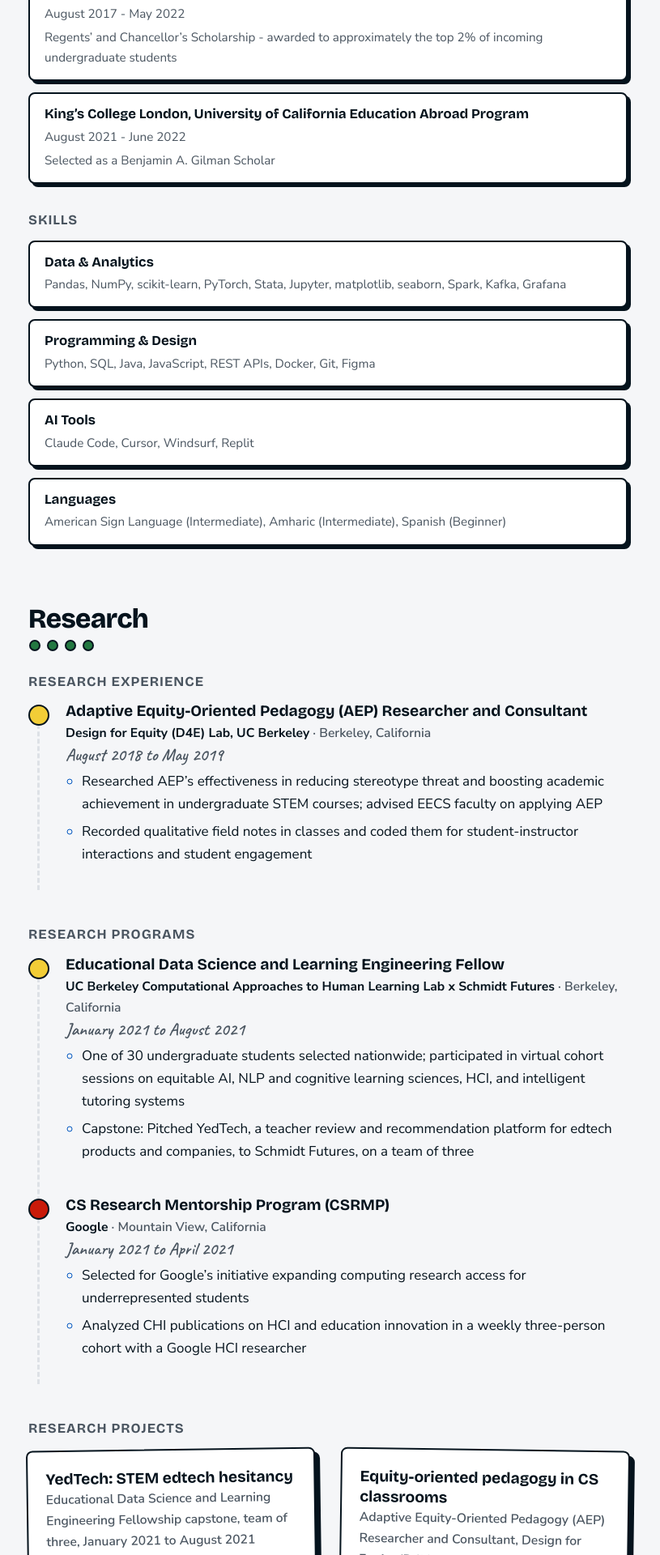
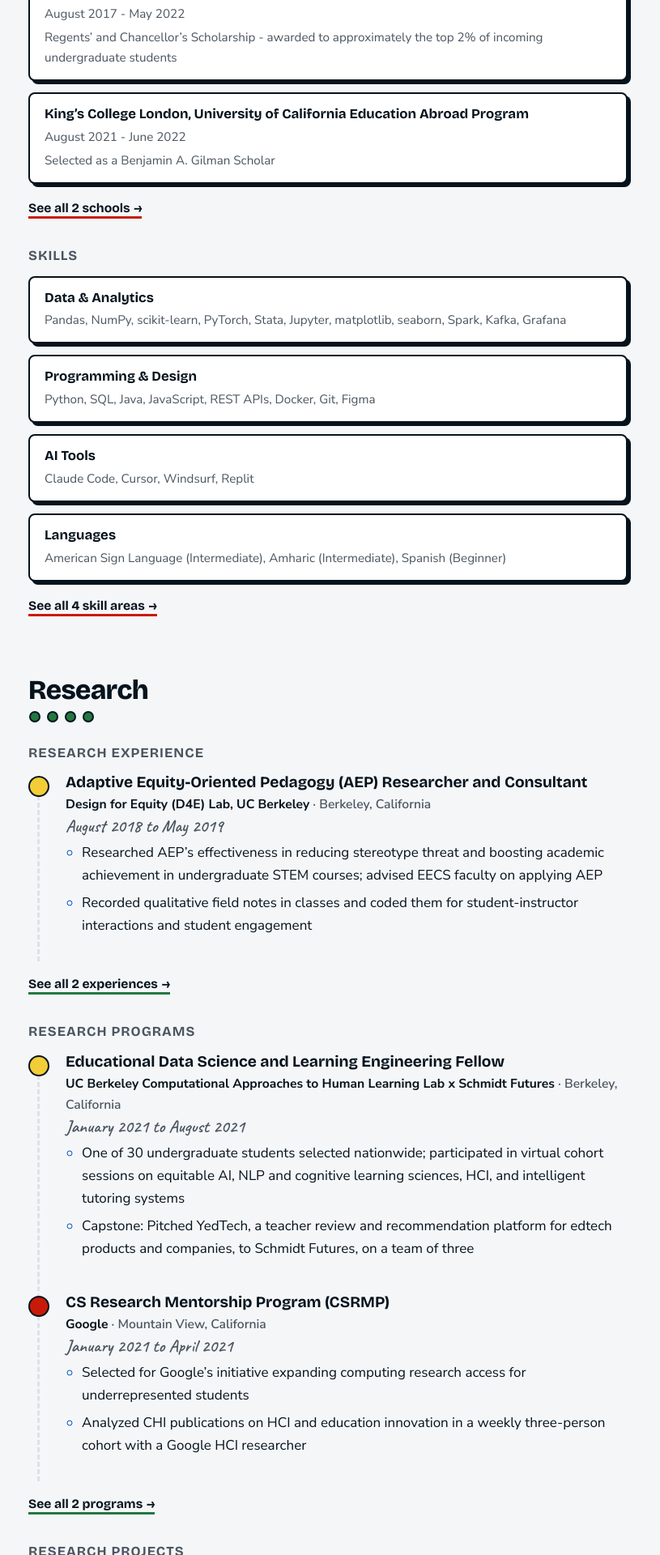
Before and after one commit to sarah-adebabay/sarah-adebabay.github.io, a Jekyll site: the page built from _pages/about.md, in a window 1280 px wide. Shown: the part 1581-3501 px from the top of the page at 81% size, without its empty margins (77-892 px from the left). Built offline with Jekyll 4.4.1, drawn with Linux system fonts in a browser that asks for light colours; some of the changed text lies outside the part shown.

Commit message:
Add a See all link under each home subsection
Each subsection on the home page now ends with a link such as
"See all 6 experiences" that opens the CV at that subsection. Counts
come from the data files, so they stay right as entries are added.

Co-Authored-By: Claude Opus 5.5 <noreply@anthropic.com>

```diff
--- a/_includes/brick/sections/awards.html
+++ b/_includes/brick/sections/awards.html
@@ -3,8 +3,10 @@
   {% for r in site.data.awards.honors %}{% if include.full or r.top %}<li><strong>{{ r.title }}</strong>{% if r.detail != "" %}<small>{{ r.detail }}</small>{% endif %}{% if include.full and r.about %}<p class="li-about">{{ r.about }}</p>{% endif %}</li>
   {% endif %}{% endfor %}
 </ul>
+{% include brick/see-more.html full=include.full anchor="awards-and-honors" count=site.data.awards.honors.size noun="awards" %}
 <h3 class="sub"{% if include.full %} id="fellowships"{% endif %}>Fellowships</h3>
 <ul class="plain two-col">
   {% for r in site.data.awards.fellowships %}{% if include.full or r.top %}<li><strong>{{ r.title }}</strong>{% if r.detail != "" %}<small>{{ r.detail }}</small>{% endif %}{% if include.full and r.about %}<p class="li-about">{{ r.about }}</p>{% endif %}</li>
   {% endif %}{% endfor %}
 </ul>
+{% include brick/see-more.html full=include.full anchor="fellowships" count=site.data.awards.fellowships.size noun="fellowships" %}
--- a/_includes/brick/sections/research.html
+++ b/_includes/brick/sections/research.html
@@ -1,9 +1,12 @@
 {% assign projects = site.portfolio | sort: "order" %}
 <h3 class="sub"{% if include.full %} id="research-experience"{% endif %}>Research experience</h3>
 {% include brick/timeline.html items=site.data.research.experience full=include.full %}
+{% include brick/see-more.html full=include.full anchor="research-experience" count=site.data.research.experience.size noun="experiences" %}
 <h3 class="sub"{% if include.full %} id="research-programs"{% endif %}>Research programs</h3>
 {% include brick/timeline.html items=site.data.research.programs full=include.full %}
+{% include brick/see-more.html full=include.full anchor="research-programs" count=site.data.research.programs.size noun="programs" %}
 <h3 class="sub"{% if include.full %} id="research-projects"{% endif %}>Research projects</h3>
 <div class="projects">
   {% for item in projects %}{% if item.tab == 'research' %}{% if include.full or item.top %}{% include brick/project-card.html item=item %}{% endif %}{% endif %}{% endfor %}
 </div>
+{% assign n = projects | where: "tab", "research" | size %}{% include brick/see-more.html full=include.full anchor="research-projects" count=n noun="projects" %}
--- a/_includes/brick/sections/service.html
+++ b/_includes/brick/sections/service.html
@@ -1,6 +1,7 @@
 {% assign projects = site.portfolio | sort: "order" %}
 <h3 class="sub"{% if include.full %} id="leadership"{% endif %}>Leadership</h3>
 {% include brick/timeline.html items=site.data.leadership.leadership full=include.full %}
+{% include brick/see-more.html full=include.full anchor="leadership" count=site.data.leadership.leadership.size noun="roles" %}
 <h3 class="sub"{% if include.full %} id="other-leadership"{% endif %}>Other leadership</h3>
 <ul class="plain two-col">
   {% for r in site.data.leadership.other %}{% if include.full or r.top %}<li><strong>{{ r.title }}</strong>{% if r.detail != "" %}<small>{{ r.detail }}</small>{% endif %}</li>
@@ -9,6 +10,7 @@
 <div class="projects one">
   {% for item in projects %}{% if item.tab == 'service' %}{% if include.full or item.top %}{% include brick/project-card.html item=item %}{% endif %}{% endif %}{% endfor %}
 </div>
+{% assign n = projects | where: "tab", "service" | size %}{% assign n = site.data.leadership.other.size | plus: n %}{% include brick/see-more.html full=include.full anchor="other-leadership" count=n noun="roles" %}
 <span class="anchor" id="talks"></span>
 <h3 class="sub"{% if include.full %} id="speaking"{% endif %}>Speaking</h3>
 <ul class="plain">
@@ -16,3 +18,4 @@
   {% for t in talks %}{% if include.full or t.top %}<li><strong>{{ t.title }}</strong><small>{{ t.role }}, {{ t.when }}{% assign ex = t.excerpt | strip_html | strip %}{% if ex != "" %}. {{ ex }}{% endif %}</small></li>
   {% endif %}{% endfor %}
 </ul>
+{% include brick/see-more.html full=include.full anchor="speaking" count=talks.size noun="talks" %}
--- a/_includes/brick/sections/work.html
+++ b/_includes/brick/sections/work.html
@@ -1,7 +1,9 @@
 {% assign projects = site.portfolio | sort: "order" %}
 <h3 class="sub"{% if include.full %} id="industry-experience"{% endif %}>Industry experience</h3>
 {% include brick/timeline.html items=site.data.experience full=include.full %}
+{% include brick/see-more.html full=include.full anchor="industry-experience" count=site.data.experience.size noun="experiences" %}
 <h3 class="sub"{% if include.full %} id="projects"{% endif %}>Projects</h3>
 <div class="projects">
   {% for item in projects %}{% if item.tab == 'work' %}{% if include.full or item.top %}{% include brick/project-card.html item=item %}{% endif %}{% endif %}{% endfor %}
 </div>
+{% assign n = projects | where: "tab", "work" | size %}{% include brick/see-more.html full=include.full anchor="projects" count=n noun="projects" %}
--- /dev/null
+++ b/_includes/brick/see-more.html
@@ -0,0 +1,3 @@
+{% comment %} Home page only: a "See all N things" link under a subsection, to its spot on the CV.
+include.anchor = CV anchor, include.count = total entries, include.noun = plural noun ("experiences"). {% endcomment %}{% unless include.full %}{% include base_path %}
+<p class="sub-more"><a href="{{ base_path }}/cv/#{{ include.anchor }}">See all {{ include.count }} {{ include.noun }}<span class="arw" aria-hidden="true">→</span></a></p>{% endunless %}
--- a/_layouts/brick-home.html
+++ b/_layouts/brick-home.html
@@ -119,11 +119,13 @@
         {% for e in h.education %}<li><strong>{{ e.title }}</strong><small>{{ e.detail }}</small>{% for n in e.notes %}<small>{{ n }}</small>{% endfor %}</li>
         {% endfor %}
       </ul>
+      {% include brick/see-more.html anchor="education" count=h.education.size noun="schools" %}
       <h3 class="sub">Skills</h3>
       <ul class="plain">
         {% for k in h.skills %}<li><strong>{{ k.title }}</strong><small>{{ k.detail }}</small></li>
         {% endfor %}
       </ul>
+      {% include brick/see-more.html anchor="skills" count=h.skills.size noun="skill areas" %}
       {{ content }}
     </section>
 
--- a/assets/css/brick.css
+++ b/assets/css/brick.css
@@ -356,6 +356,22 @@ p { margin: 0 0 16px; }
 .plain .li-about { margin: 6px 0 0; font-size: 0.95rem; line-height: 1.5; }
 .see-all { margin: 30px 0 0; }
 .see-all .btn { display: inline-block; text-decoration: none; }
+/* "See all N things" link under each home subsection, underlined in the section's stud color. */
+#about, #service { --acc: var(--pink); } #research { --acc: var(--mint); } #work, #awards { --acc: var(--sky); } #teaching { --acc: var(--sun); }
+.sub-more { margin: 16px 0 0; }
+.timeline + .sub-more { margin-top: 4px; }
+.sub-more a { font: 700 .98rem var(--display); color: var(--ink); text-decoration: none; border-bottom: 3px solid var(--acc); padding-bottom: 1px; }
+.sub-more a:hover, .sub-more a:focus-visible { border-bottom-width: 5px; }
+.sub-more .arw { display: inline-block; margin-left: 5px; transition: transform .15s ease; }
+.sub-more a:hover .arw, .sub-more a:focus-visible .arw { transform: translateX(3px); }
+@media (prefers-color-scheme: dark) {
+  :root:not([data-theme="light"]) #about, :root:not([data-theme="light"]) #service { --acc: #FF7A6B; }
+  :root:not([data-theme="light"]) #research { --acc: #6FCB8D; }
+  :root:not([data-theme="light"]) #work, :root:not([data-theme="light"]) #awards { --acc: #6FA8FF; }
+}
+:root[data-theme="dark"] #about, :root[data-theme="dark"] #service { --acc: #FF7A6B; }
+:root[data-theme="dark"] #research { --acc: #6FCB8D; }
+:root[data-theme="dark"] #work, :root[data-theme="dark"] #awards { --acc: #6FA8FF; }
 .page-main > .section-body { max-width: none; margin-top: 12px; }
 .section-body > h3.sub:first-child, .section-body > .kicker:first-child { margin-top: 0; }
 .section-body [id] { scroll-margin-top: 96px; }
```
